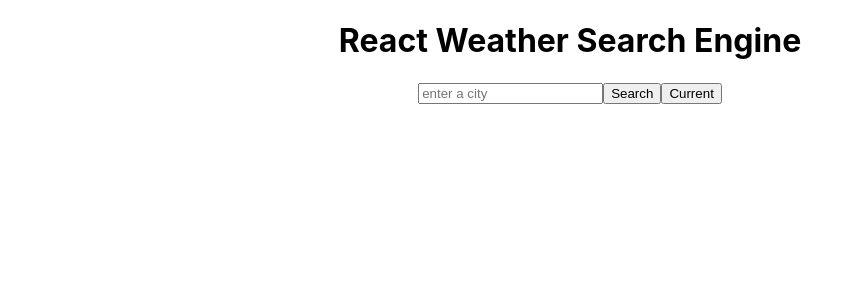
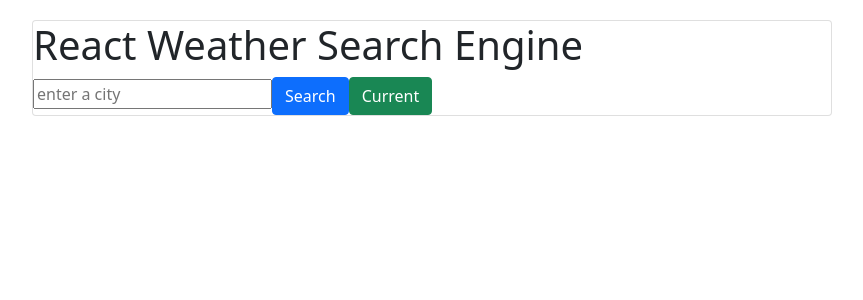
Before and after one commit to Annalouise643/weather-app-react, a React (Create React App) app: page / in a window 1280 px wide. Shown: the top 300 px of the page, without its empty margins (70-933 px from the left). Built offline with nearby package versions, Linux system fonts and the light colour scheme.

Commit message:
Installed bootstrap

```diff
--- a/package.json
+++ b/package.json
@@ -7,6 +7,7 @@
     "@testing-library/react": "^12.1.2",
     "@testing-library/user-event": "^13.5.0",
     "axios": "^0.24.0",
+    "bootstrap": "^5.1.3",
     "react": "^17.0.2",
     "react-dom": "^17.0.2",
     "react-scripts": "5.0.0",
--- a/src/App.css
+++ b/src/App.css
@@ -1,38 +1,4 @@
-.App {
-  text-align: center;
+.card {
+  max-width: 50rem;
+  margin: 20px;
 }
-
-.App-logo {
-  height: 40vmin;
-  pointer-events: none;
-}
-
-@media (prefers-reduced-motion: no-preference) {
-  .App-logo {
-    animation: App-logo-spin infinite 20s linear;
-  }
-}
-
-.App-header {
-  background-color: #282c34;
-  min-height: 100vh;
-  display: flex;
-  flex-direction: column;
-  align-items: center;
-  justify-content: center;
-  font-size: calc(10px + 2vmin);
-  color: white;
-}
-
-.App-link {
-  color: #61dafb;
-}
-
-@keyframes App-logo-spin {
-  from {
-    transform: rotate(0deg);
-  }
-  to {
-    transform: rotate(360deg);
-  }
-}
--- a/src/App.js
+++ b/src/App.js
@@ -2,13 +2,16 @@ import "./App.css";
 
 function App() {
   return (
-    <div className="App">
-      <h1>React Weather Search Engine</h1>
-      <form>
-        <input type="text" placeholder="enter a city" />
-        <input type="submit" value="Search" />
-        <button>Current</button>
-      </form>
+    <div class="container">
+      <div className="App card">
+        <h1>React Weather Search Engine</h1>
+
+        <form>
+          <input type="text" placeholder="enter a city" />
+          <input type="submit" value="Search" class="btn btn-primary" />
+          <button class="btn btn-success">Current</button>
+        </form>
+      </div>
     </div>
   );
 }
```
Also changed, not shown: src/index.js (+7 -6 lines), 1 other file (tests, documents, lock files or other folders).
